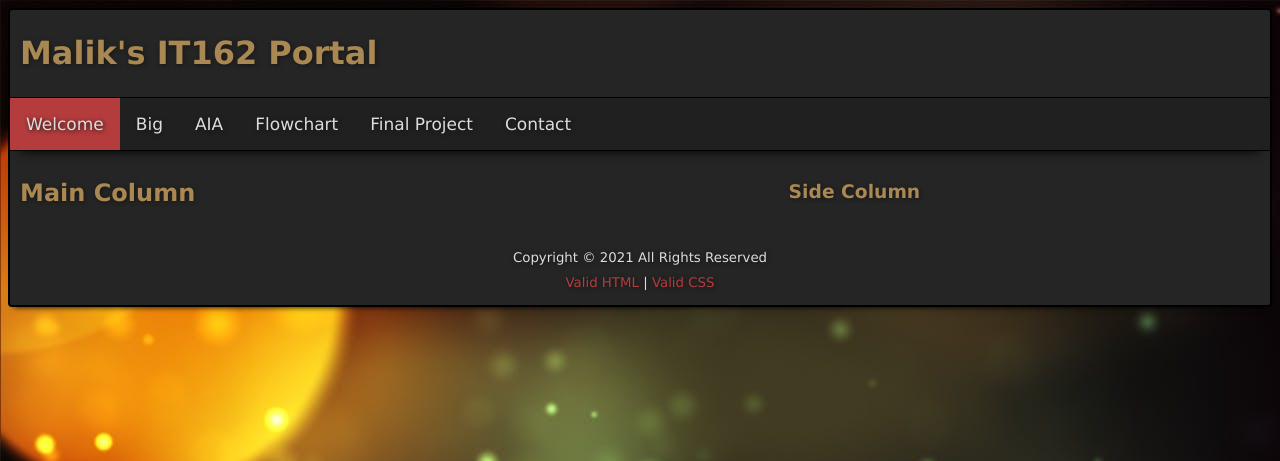
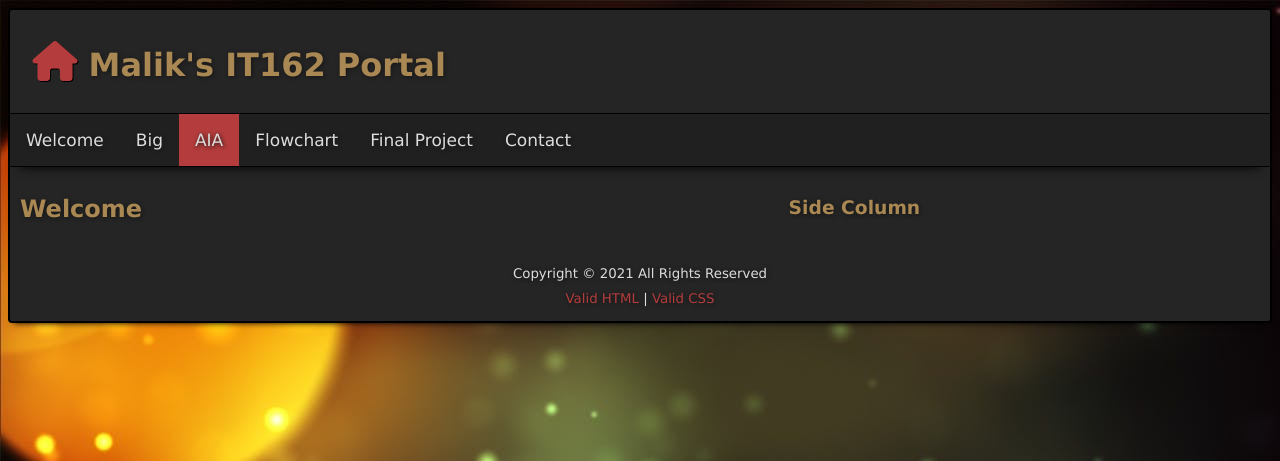
Before and after one commit to mc3waller/IT162-Web-Authoring-2, a PHP site: page /aia.php in a window 1280 px wide. Shown: the top 461 px of the page. Run offline with PHP 8.4, Linux system fonts and the light colour scheme; some libraries are stand-ins or nearby versions.

Commit message:
Adds portal-config.php and integrations

```diff
--- a/aia.php
+++ b/aia.php
@@ -1,6 +1,5 @@
 <?php include('includes/header.php'); ?>
-            <!-- LEFT COLUMN CONTENT START -->
-                <h2 class="pageID">Main Column</h2>
+
             </section>
             <!-- END LEFT COLUMN -->
 
--- a/contact.php
+++ b/contact.php
@@ -1,6 +1,5 @@
 <?php include('includes/header.php'); ?>
-            <!-- LEFT COLUMN CONTENT START -->
-                <h2 class="pageID">Contact Me!</h2>
+
                 <?php
                     /*
                     * Below are 2 different forms to be re-used
--- a/css/form.css
+++ b/css/form.css
@@ -59,6 +59,8 @@ input[type="submit"], input[type="button"] {
 
 fieldset {
   border: 1px solid #ccc;
+
+  /* temporary fix to be changed */
   max-width: 350px;
 }
 
--- a/css/portal.css
+++ b/css/portal.css
@@ -60,12 +60,12 @@ a:hover {
     color: hsl(0, 50%, 35%);
 }
 
-/* .logo {
-    color:red;
-    margin-left:1%;
-    text-shadow:1px 1px #ccc;
-    font-size:1.25em;
-} */
+.logo {
+    color: hsl(0, 50%, 47%);
+    margin-left: 1%;
+    text-shadow: 1px 1px rgb(0, 0, 0);
+    font-size: 1.25em;
+}
 
 /* Embed Responsively Rules! */
 div.embed-container {
--- a/flowchart.php
+++ b/flowchart.php
@@ -1,6 +1,5 @@
 <?php include('includes/header.php'); ?>
-            <!-- LEFT COLUMN CONTENT START -->
-                <h2 class="pageID">Main Column</h2>
+
             </section>
             <!-- END LEFT COLUMN -->
 
--- a/includes/header.php
+++ b/includes/header.php
@@ -1,7 +1,8 @@
+<?php include 'portal-config.php' ?>
 <!DOCTYPE html>
 <html lang="en-us">
     <head>
-        <title>Malik's IT162 Portal</title>
+        <title><?= $title ?></title>
         <meta name="viewport" content="width=device-width" />
         <meta name="robots" content="noindex,nofollow" />
         <meta charset="UTF-8">
@@ -15,15 +16,18 @@
         <!-- START WRAPPER -->
         <main class="wrapper">
             <header>
-                <h1><a href="index.php">Malik's IT162 Portal</a></h1>
+                <h1><a href="index.php"><i class="logo fa <?= $logo ?>"></i> Malik's IT162 Portal</a></h1>
                 <nav>
                     <ul class="topnav" id="myTopnav">
+                        <?= makeLinks($nav1) ?>
+                        <!--
                         <li><a href="index.php" class="selected">Welcome</a></li>
                         <li><a href="big/index.php">Big</a></li>
                         <li><a href="aia.php">AIA</a></li>
                         <li><a href="flowchart.php">Flowchart</a></li>
                         <li><a href="fp/index.php">Final Project</a></li>
                         <li><a href="contact.php">Contact</a></li>
+                        -->
                         <li class="icon"> <a href="javascript:void(0);" onclick="myFunction()">&#9776;</a> </li>
                     </ul>
                 </nav>
@@ -31,3 +35,5 @@
 
             <!-- START LEFT COLUMN -->
             <section>
+                <!-- LEFT COLUMN CONTENT START -->
+                <h2 class="pageID"><?= $PageID ?></h2>
--- /dev/null
+++ b/includes/portal-config.php
@@ -0,0 +1,72 @@
+<?
+
+/*
+portal-config.php
+Used to store IT162 configuration information
+*/
+
+//  echo basename($_SERVER['PHP_SELF']);
+
+define('THIS_PAGE', basename($_SERVER['PHP_SELF']));
+
+// echo THIS_PAGE;
+
+// die;
+
+switch(THIS_PAGE){
+    case 'index.php':
+        $title = "Malik's IT162 Portal Page";
+        $logo = 'fa-home';
+        $PageID = 'Welcome';
+    break;
+
+    case 'contact.php':
+        $title = "Malik's IT162 Contact Page";
+        $logo = 'fa-pencil-square-o';
+        $PageID = 'Contact';
+    break;
+
+    default:
+        $title = THIS_PAGE;
+        $logo = 'fa-home';
+        $PageID = 'Welcome';
+}
+
+$nav1['index.php'] = 'Welcome';
+$nav1['big/index.php'] = "Big";
+$nav1['aia.php'] = "AIA";
+$nav1['flowchart.php'] = "Flowchart";
+$nav1['fp/index.php'] = "Final Project";
+$nav1['contact.php'] = "Contact";
+
+
+/*
+
+<li><a href="index.php" class="selected">Welcome</a></li>
+<li><a href="big/index.php">Big</a></li>
+<li><a href="aia.php">AIA</a></li>
+<li><a href="flowchart.php">Flowchart</a></li>
+<li><a href="fp/index.php">Final Project</a></li>
+<li><a href="contact.php">Contact</a></li>
+
+*/
+
+
+// Function to generate links and keep the current page highlighted
+function makeLinks($nav1) {
+    $myReturn = '';
+
+    foreach($nav1 as $url => $text) {
+        if($url == THIS_PAGE) {
+            $myReturn .= "<li><a href='$url' class='selected'>$text</a></li>";
+        } else {
+            $myReturn .= "<li><a href='$url'>$text</a></li>";
+        }
+
+
+    }
+
+    return $myReturn;
+}
+
+ ?>
--- a/index.php
+++ b/index.php
@@ -1,6 +1,5 @@
 <?php include('includes/header.php'); ?>
-            <!-- LEFT COLUMN CONTENT START -->
-                <h2 class="pageID">Welcome</h2>
+
                 <img src="images/desktop.jpg" class="desktop" alt="Malik Waller" />
                 <img src="images/phone.jpg" class="phone" alt="Malik Waller" />
 
--- a/template.php
+++ b/template.php
@@ -1,6 +1,5 @@
 <?php include('includes/header.php'); ?>
-            <!-- LEFT COLUMN CONTENT START -->
-                <h2 class="pageID">Main Column</h2>
+
             </section>
             <!-- END LEFT COLUMN -->
 
```
